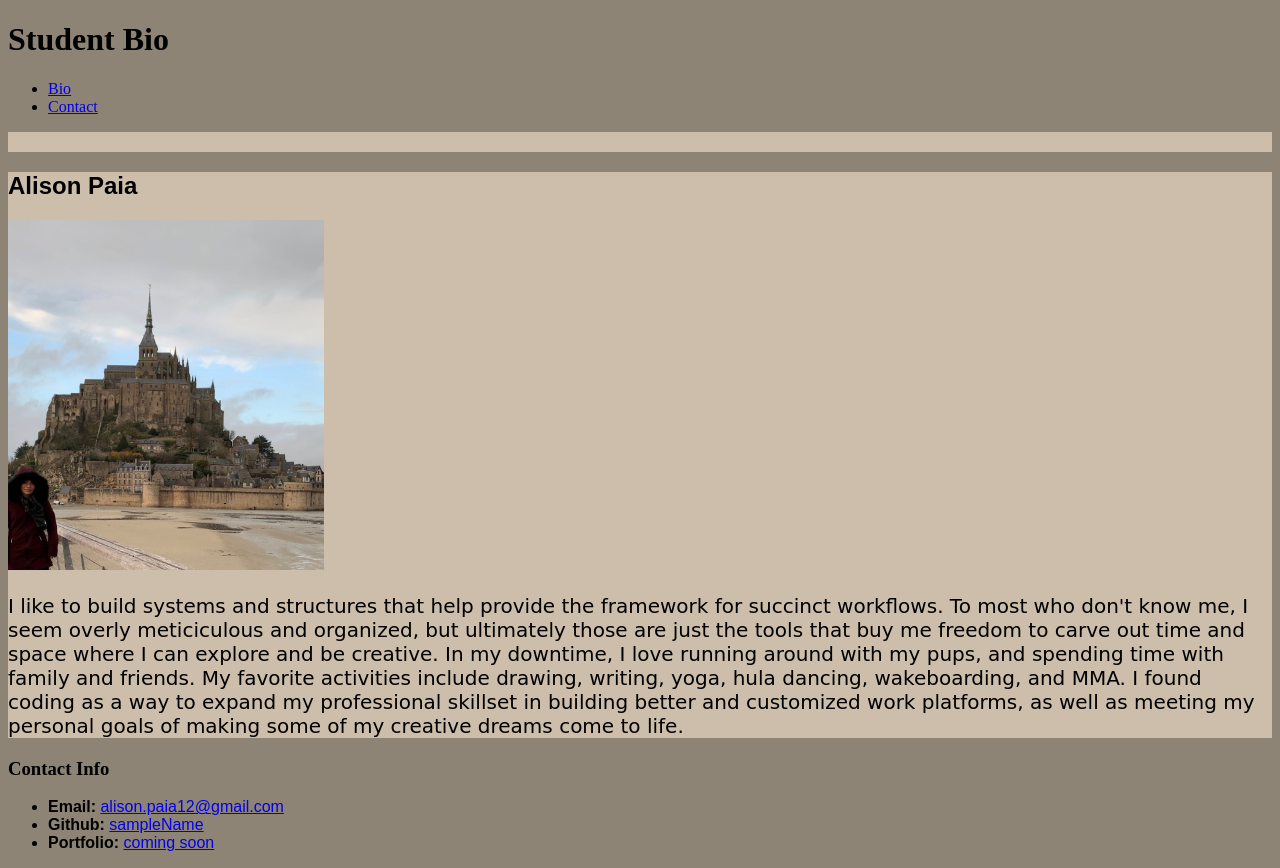
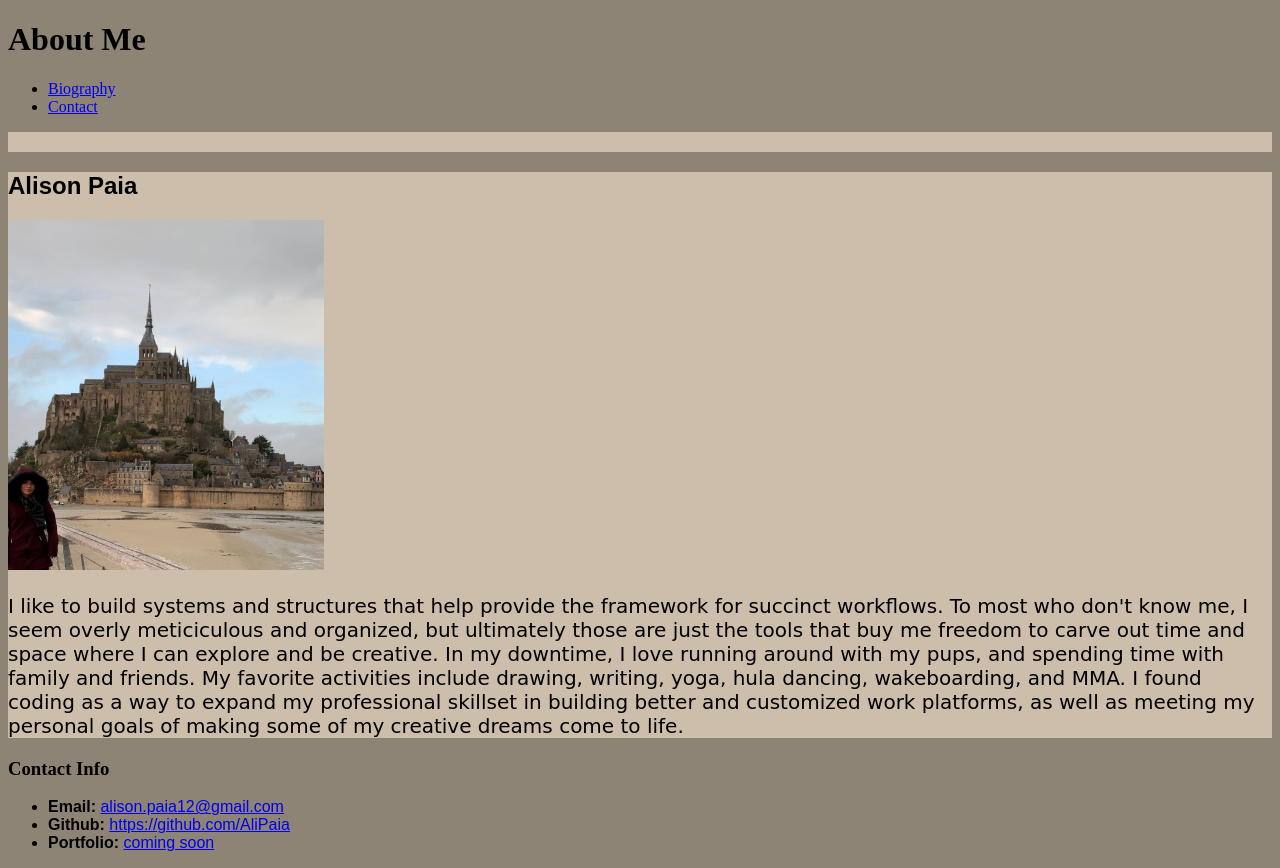
Before and after one commit to AliPaia/-Module-2-Advanced-CSS-Challenge, a plain HTML site: page Develop/index.html in a window 1280 px wide. Drawn offline with Linux system fonts and the light colour scheme.

Commit message:
Made some description updates

```diff
--- a/Develop/index.html
+++ b/Develop/index.html
@@ -4,16 +4,16 @@
   <head>
     <meta charset="UTF-8">
     <link rel="stylesheet" href="./Assets/styles.css">
-    <title>Student Bio</title>
+    <title>About | Alison Paia</title>
   </head>
 
   <body>
     <!-- Site Header -->
     <header>
       <!--The h1 tag should be used for the most important heading-->
-      <h1>Student Bio</h1>
+      <h1>About Me</h1>
       <ul>
-        <li><a href="#bio">Bio</a></li>
+        <li><a href="#bio">Biography</a></li>
         <li><a href="#contact">Contact</a></li>
       </ul>
       <section id="bio" class="section"></section>
@@ -34,7 +34,7 @@
       <!-- Unordered list -->
       <ul>
         <li id="email"><strong>Email:</strong> <a href="mailto:alison.paia12@gmail.com">alison.paia12@gmail.com</a></li>
-        <li id="github"><strong>Github:</strong> <a href="#">sampleName</a></li>
+        <li id="github"><strong>Github:</strong> <a href="#">https://github.com/AliPaia</a></li>
         <li id="portfolio"><strong>Portfolio:</strong> <a href="#">coming soon</a></li>
       </ul>
     </section>
```
